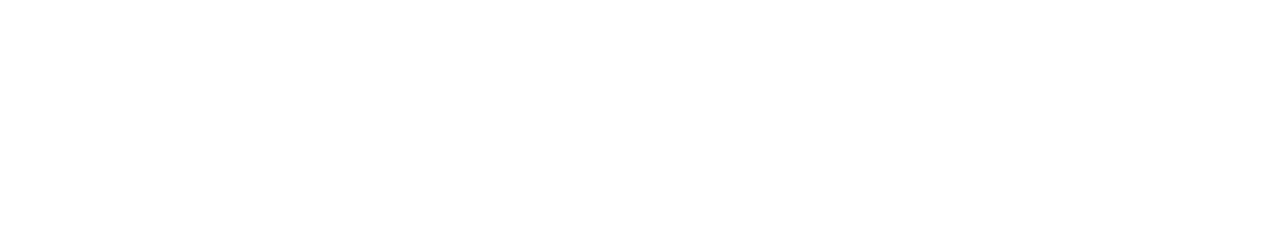
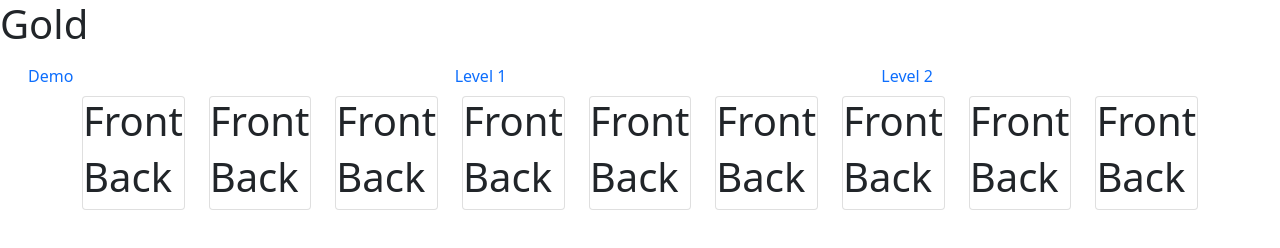
Before and after one commit to SteveMontgomery55/Gold, a plain HTML site: page index.html in a window 1280 px wide. Drawn offline with nearby package versions, Linux system fonts and the light colour scheme.

Commit message:
add html layout and nav bar

```diff
--- a/index.html
+++ b/index.html
@@ -6,10 +6,126 @@
     <link href="https://cdn.jsdelivr.net/npm/bootstrap@5.0.1/dist/css/bootstrap.min.css" rel="stylesheet" integrity="sha384-+0n0xVW2eSR5OomGNYDnhzAbDsOXxcvSN1TPprVMTNDbiYZCxYbOOl7+AMvyTG2x" crossorigin="anonymous">
     <script src="https://cdn.jsdelivr.net/npm/bootstrap@5.0.1/dist/js/bootstrap.bundle.min.js" integrity="sha384-gtEjrD/SeCtmISkJkNUaaKMoLD0//ElJ19smozuHV6z3Iehds+3Ulb9Bn9Plx0x4" crossorigin="anonymous"></script>
     <link rel="stylesheet" href="css/style.css" type="text/css" />
+    <link rel="stylesheet" href="assets/images">
     <title>Gold</title>
 </head>
 <body>
-
+    <header>
+        <div  class="heading">
+            <h1>
+	            Gold
+            </h1>
+        </div>
+    </header>
+    <nav>
+        <div class="container-fluid">
+            <div class="row">
+                <div class="col-sm-12 col-md-4 nav-item">
+                    <a class="nav-link" href="index.html">Demo</a>
+                </div>
+                <div class="col-sm-12 col-md-4 nav-item">
+                    <a class="nav-link" href="#">Level 1</a>
+                </div>
+                <div class="col-sm-12 col-md-4 nav-item">
+                    <a class="nav-link" href="#">Level 2</a>
+                </div>
+            </div>
+        </div>
+    </nav>
+<div class="container">
+    <div class = "row">
+        <div class = "col">
+            <div class="card" onclick="flip(event)">
+                <div class="front">
+                    <h1>Front</h1>
+                </div>
+                <div class="back">
+                    <h1>Back</h1>
+                </div>
+            </div>
+        </div>
+        <div class = "col">
+            <div class="card" onclick="flip(event)">
+                <div class="front">
+                    <h1>Front</h1>
+                </div>
+                <div class="back">
+                    <h1>Back</h1>
+                </div>
+            </div>
+        </div>
+        <div class = "col">
+            <div class="card" onclick="flip(event)">
+                <div class="front">
+                    <h1>Front</h1>
+                </div>
+                <div class="back">
+                    <h1>Back</h1>
+                </div>
+            </div>
+        </div>
+        <div class = "col">
+            <div class="card" onclick="flip(event)">
+                <div class="front">
+                    <h1>Front</h1>
+                </div>
+                <div class="back">
+                    <h1>Back</h1>
+                </div>
+            </div>
+        </div>
+        <div class = "col">
+            <div class="card" onclick="flip(event)">
+                <div class="front">
+                    <h1>Front</h1>
+                </div>
+                <div class="back">
+                    <h1>Back</h1>
+                </div>
+            </div>
+        </div>
+        <div class = "col">
+            <div class="card" onclick="flip(event)">
+                <div class="front">
+                    <h1>Front</h1>
+                </div>
+                <div class="back">
+                    <h1>Back</h1>
+                </div>
+            </div>
+        </div>
+        <div class = "col">
+            <div class="card" onclick="flip(event)">
+                <div class="front">
+                    <h1>Front</h1>
+                </div>
+                <div class="back">
+                    <h1>Back</h1>
+                </div>
+            </div>
+        </div>
+        <div class = "col">
+            <div class="card" onclick="flip(event)">
+                <div class="front">
+                    <h1>Front</h1>
+                </div>
+                <div class="back">
+                    <h1>Back</h1>
+                </div>
+            </div>
+        </div>
+        <div class = "col">
+            <div class="card" onclick="flip(event)">
+                <div class="front">
+                    <h1>Front</h1>
+                </div>
+                <div class="back">
+                    <h1>Back</h1>
+                </div>
+            </div>
+        </div>
+    </div>
+</div>
 <script src="js/script.js"></script>
 </body>
 </html>
```
